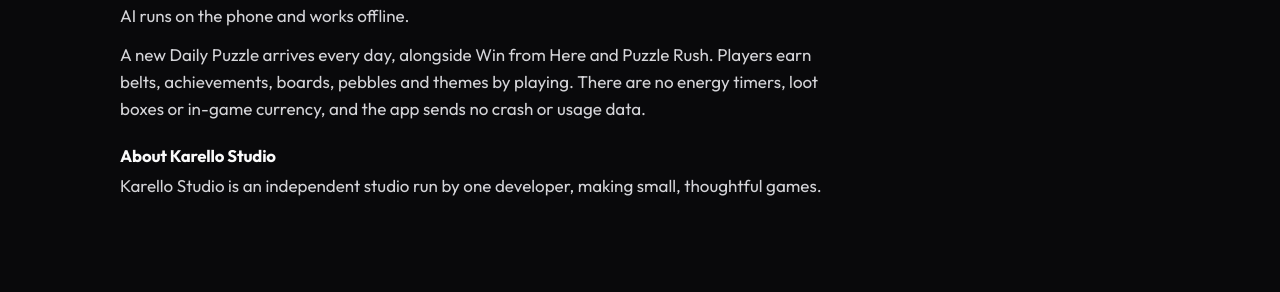
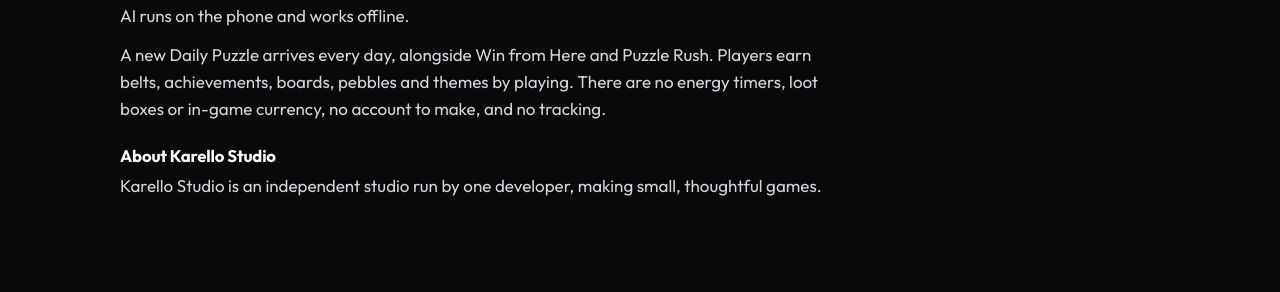
Before and after one commit to karello-studio/karello-studio-site, a Jekyll site: the page built from press/index.html, in a window 1280 px wide and 900 px high, scrolled down 1830 px. Shown: the part 216-508 px from the top of the window. Built offline with Jekyll 4.4.1, drawn with Linux system fonts in a browser that asks for light colours.

Commit message:
Press: match the privacy claim to the store labels
Co-Authored-By: Claude Opus 5.5 <noreply@anthropic.com>

```diff
--- a/press/index.html
+++ b/press/index.html
@@ -42,7 +42,7 @@ main_class: game
     <h3>Long</h3>
     <p>Three Pebbles is a calm strategy game about one simple idea: line up three of your pebbles to score a set. Nothing is ever captured: on the bigger boards, a scored line returns to your hand.</p>
     <p>There are three boards: Classic, the quick three-pebble game; Standard, the nine-pebble board people have played for centuries; and Advanced, a bigger four-ring board for longer games, which is part of the Strategist upgrade. Play the computer at Easy, Medium or Hard, pass one phone between you, or connect to a friend nearby over Bluetooth or local Wi-Fi. The AI runs on the phone and works offline.</p>
-    <p>A new Daily Puzzle arrives every day, alongside Win from Here and Puzzle Rush. Players earn belts, achievements, boards, pebbles and themes by playing. There are no energy timers, loot boxes or in-game currency, and the app sends no crash or usage data.</p>
+    <p>A new Daily Puzzle arrives every day, alongside Win from Here and Puzzle Rush. Players earn belts, achievements, boards, pebbles and themes by playing. There are no energy timers, loot boxes or in-game currency, no account to make, and no tracking.</p>
     <h3>About Karello Studio</h3>
     <p>Karello Studio is an independent studio run by one developer, making small, thoughtful games.</p>
   </div>
```
